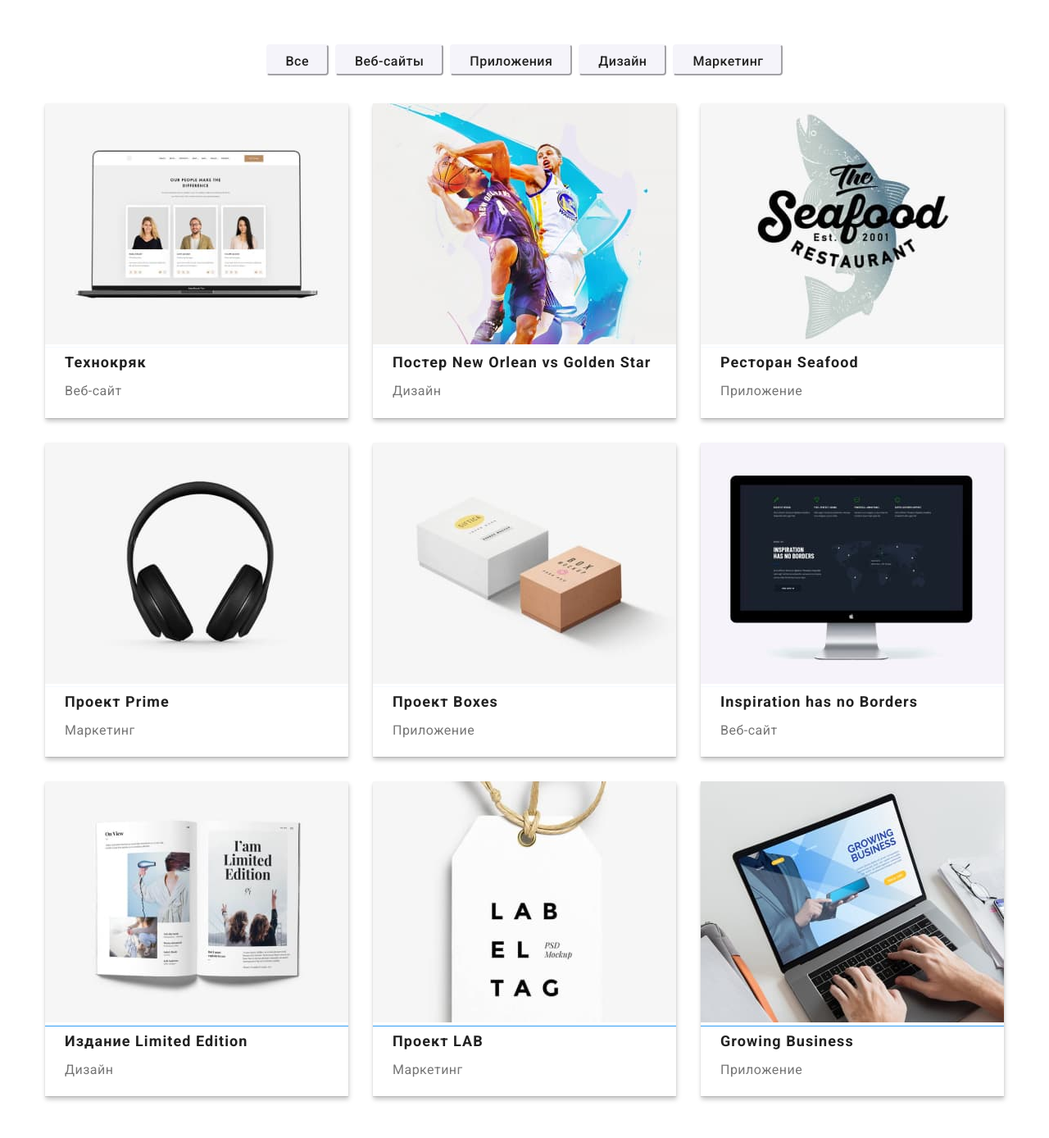
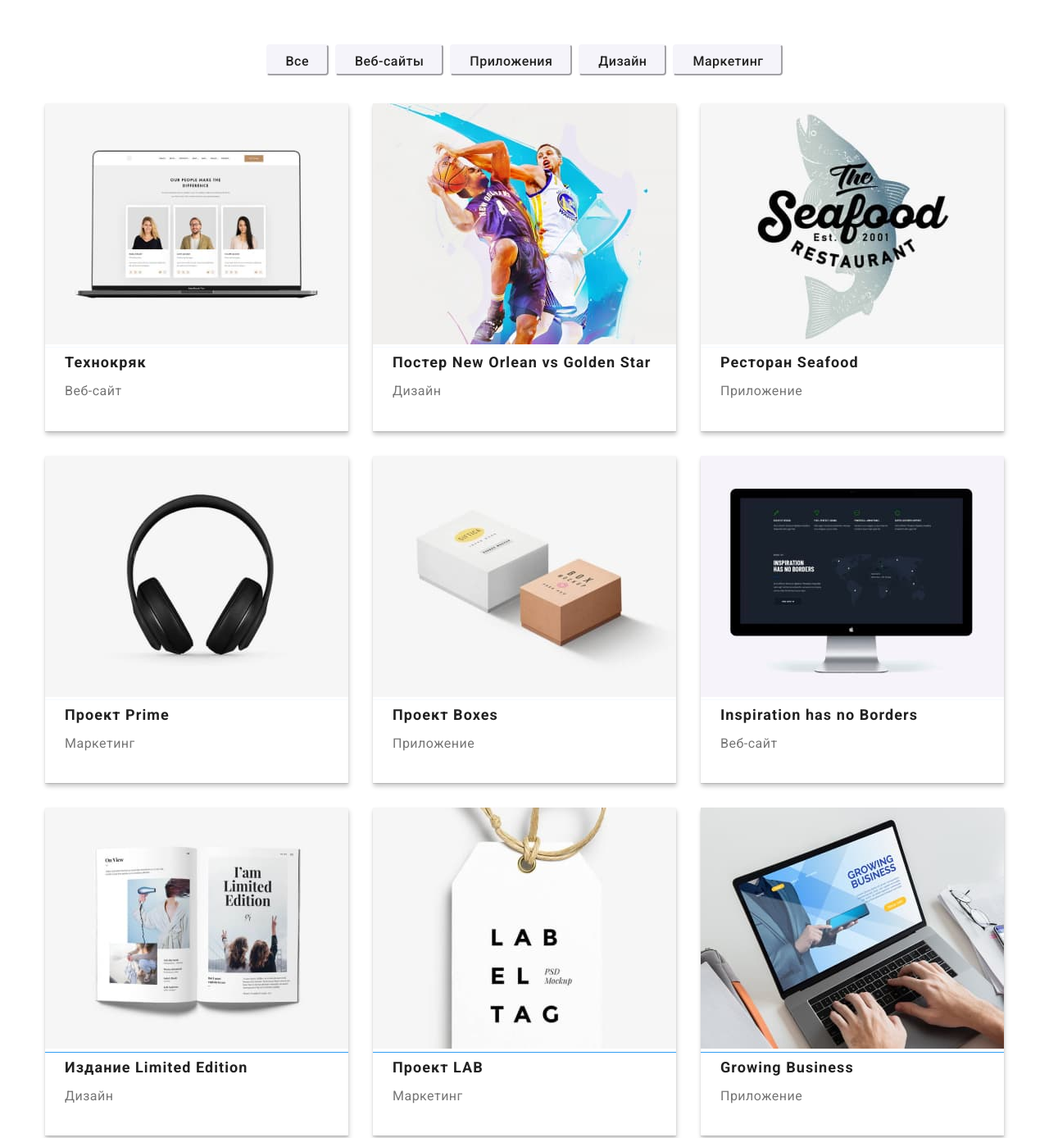
Before and after one commit to Pavlenko-Oksana/goit-markup-hw-05, a plain HTML site: page portfolio.html in a window 1280 px wide. Shown: the part 120-1508 px from the top of the page at 82% size. Drawn offline with nearby package versions, Linux system fonts and the light colour scheme.

Commit message:
исправление ошибок валидации

```diff
--- a/css/styles.css
+++ b/css/styles.css
@@ -12,6 +12,7 @@
 --secondary-background-color:#F5F4FA;
 --footer-background-color:#2F303A;
 --accent-color:#2196F3;
+--accent-color-hover:#188CE8;
 --accent-color-white:#FFFFFF;
 --customers-logo: #AFB1B8;
 --timing-function: cubic-bezier(0.4, 0, 0.2, 1);
@@ -87,7 +88,11 @@ letter-spacing: 0.06em;
 margin-right: auto;
 margin-left: auto;
 margin-top: 30px;
+transition: background-color 250ms var(--timing-function);
+}
 
+.button-hero:hover{
+  background-color: var(--accent-color-hover);
 }
 
 .title-hero-wrapper{
@@ -430,13 +435,13 @@ margin-right: 10px;
   margin: 0px;
   width: 44px;
   height: 44px;
-  transition: background-color 50ms var(--timing-function), fill 50ms var(--timing-function);
- }
+  border-radius: 50%;
+  transition: background-color 250ms var(--timing-function), fill 250ms var(--timing-function);
+}
 
 .team-icon-link:hover,
 .team-icon-link:focus{
   background-color: var(--accent-color);
-  border-radius: 50%;
   fill: var(--accent-color-white);
 }
 
@@ -500,6 +505,11 @@ margin-right: 10px;
   box-shadow: 1px 4px 6px rgba(0, 0, 0, 0.16), 0px 4px 4px rgba(0, 0, 0, 0.06), 0px 1px 1px rgba(0, 0, 0, 0.12);
   }
 
+.product-card-link{
+  display: block;
+  padding-bottom: 20px;
+}
+
 .section-name{
   margin-top: 0px;
   margin-bottom: 4px;
@@ -508,7 +518,6 @@ margin-right: 10px;
 
 .section-customer{
   margin-top: 0px;
-  margin-bottom: 20px;
   text-align: left;
 }
 
@@ -548,6 +557,10 @@ margin-right: 10px;
  }
 
 .product-card:hover .section-paragraph{
+  transform: translateY(0%);
+}
+
+.card > a:focus .product-card > p{
   transform: translateY(0%);
 }
 
--- a/portfolio.html
+++ b/portfolio.html
@@ -56,7 +56,7 @@
         <div class="conainer">
        <ul class="gallery list">
            <li class="item card">
-             <a href="#" >
+             <a href="#" class="product-card-link">
              <div class="product-card">
               <img src="./images/img-kryack.jpg" alt="Техно кряк" class="product-card-img">
               <p class="section-paragraph">Технокряк это современная площадка распространения коронавируса.
@@ -67,7 +67,7 @@
              </a>
            </li>
            <li class="item card">
-             <a href="#">
+             <a href="#" class="product-card-link">
                <div class="product-card">
                <img src="./images/img-poster.jpg" alt="Постер New Orlean vs Golden Star">
                <p class="section-paragraph">Технокряк это современная площадка распространения коронавируса.
@@ -78,7 +78,7 @@
               </a>
            </li>
            <li class="item card">
-             <a href="#" >
+             <a href="#" class="product-card-link">
                <div class="product-card">
                <img src="./images/img-restaurant.jpg" alt="Ресторан Seafood">
                <p class="section-paragraph">Технокряк это современная площадка распространения коронавируса.
@@ -89,7 +89,7 @@
              </a>
            </li>
            <li class="item card">
-             <a href="#" >
+             <a href="#" class="product-card-link">
                <div class="product-card">
                <img src="./images/img-prime.jpg" alt="Наушники">
                <p class="section-paragraph">Технокряк это современная площадка распространения коронавируса.
@@ -100,7 +100,7 @@
              </a>
             </li>
             <li class="item card" >
-              <a href="#" >
+              <a href="#" class="product-card-link">
                <div class="product-card">
                 <img src="./images/img-boxes.jpg" alt="Проект Boxes">
                 <p class="section-paragraph">Технокряк это современная площадка распространения коронавируса.
@@ -111,7 +111,7 @@
               </a>
             </li>
             <li class="item card">
-              <a href="#" >
+              <a href="#" class="product-card-link">
                 <div class="product-card">
                 <img src="./images/img-insp.jpg" alt="Монитор">
                 <p class="section-paragraph">Технокряк это современная площадка распространения коронавируса.
@@ -122,7 +122,7 @@
               </a>
            </li>
            <li class="item card">
-              <a href="#" >
+              <a href="#" class="product-card-link">
                 <div  class="product-card">
                 <img src="./images/img-limited.jpg" alt="Издание Limited Edition">
                 <p class="section-paragraph">Технокряк это современная площадка распространения коронавируса.
@@ -133,7 +133,7 @@
               </a>
            </li>
            <li class="item card">
-              <a href="#">
+              <a href="#" class="product-card-link">
                 <div class="product-card">
                 <img src="./images/img-lab.jpg" alt="Проект LAB">
                 <p class="section-paragraph">Технокряк это современная площадка распространения коронавируса.
@@ -144,7 +144,7 @@
               </a>
             </li>
            <li class="item card">
-              <a href="#">
+              <a href="#" class="product-card-link">
                 <div  class="product-card">
                 <img src="./images/img-business.jpg" alt="Ноутбук">
                 <p class="section-paragraph">Технокряк это современная площадка распространения коронавируса.
```
Also changed, not shown: index.html (+1 -1 lines).
